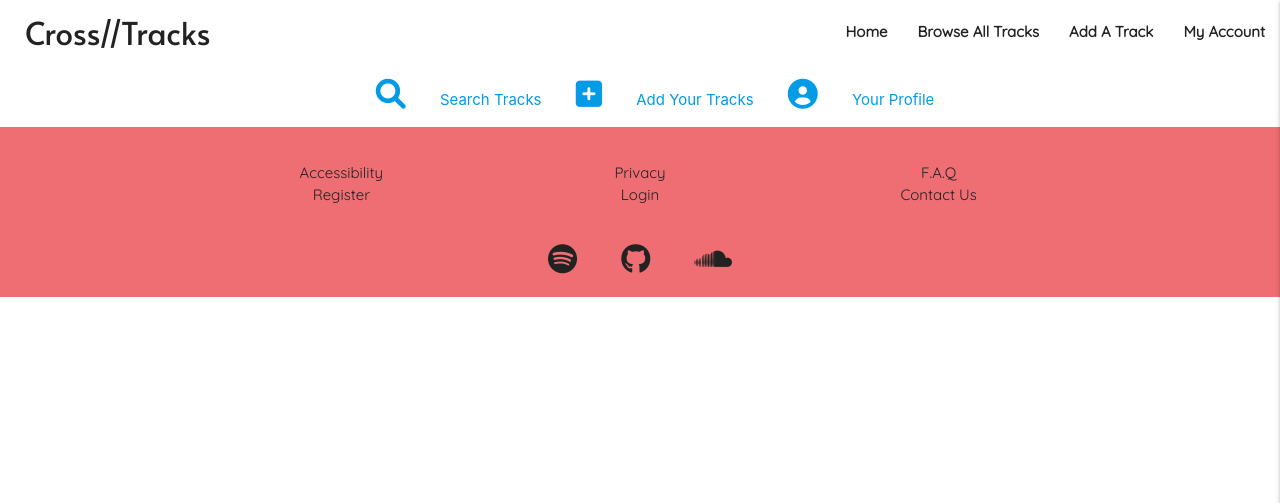
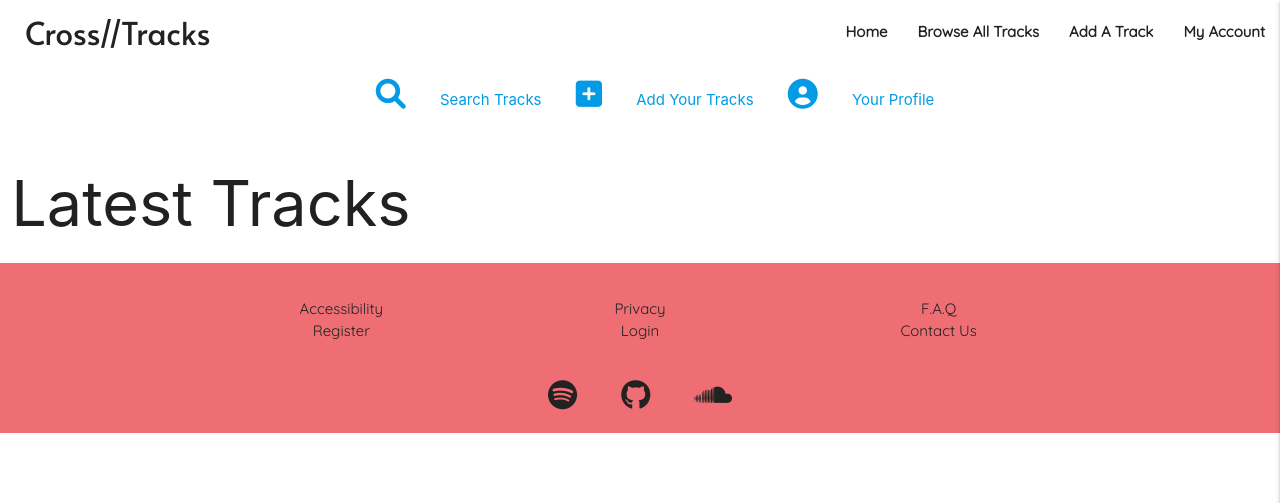
Before and after one commit to OliverCadman/cross_tracks_ci_ms3, a Flask app: template application/templates/browse-tracks.html in a window 1280 px wide. Shown: the top 503 px of the page. Run offline with Flask 2, Linux system fonts and the light colour scheme; the template is opened without the code that fills it, so the values that code supplies are empty; the visitor is signed in with stand-in values (Sample User, id 1).

Commit message:
Iterate over latest_tracks variable to render latest tracks onto materialize css cards

```diff
--- a/application/templates/browse-tracks.html
+++ b/application/templates/browse-tracks.html
@@ -21,4 +21,37 @@
         </ul>
     </div>
 </div>
+<div class="row">
+    <div class="col s12 section-header">
+        <h1>Latest Tracks</h1>
+    </div>
+</div>
+<div class="row">
+    {% if latest_tracks %}
+    {% for track in latest_tracks %}
+    <div class="col s12 m4">
+        <div class="card horizontal">
+            <div class="card-image">
+                {% if not track.image_url == '' %}
+                <img src="{{track.image_url}}" alt="Image of Cover Art for Track" class="track-image">
+                {% else %}
+                <img src="{{url_for('static', filename='images/design3.png')}}" alt="Image of Cover Art for Track"
+                    class="track-image">
+                {% endif %}
+            </div>
+            <div class="card-stacked">
+                <div class="card-content">
+                    <p class="track-name">
+                        {{track.track_name}}
+                    </p>
+                </div>
+            </div>
+        </div>
+    </div>
+    {% endfor %}
+    {% endif %}
+</div>
+
+
+
 {% endblock %}
```
